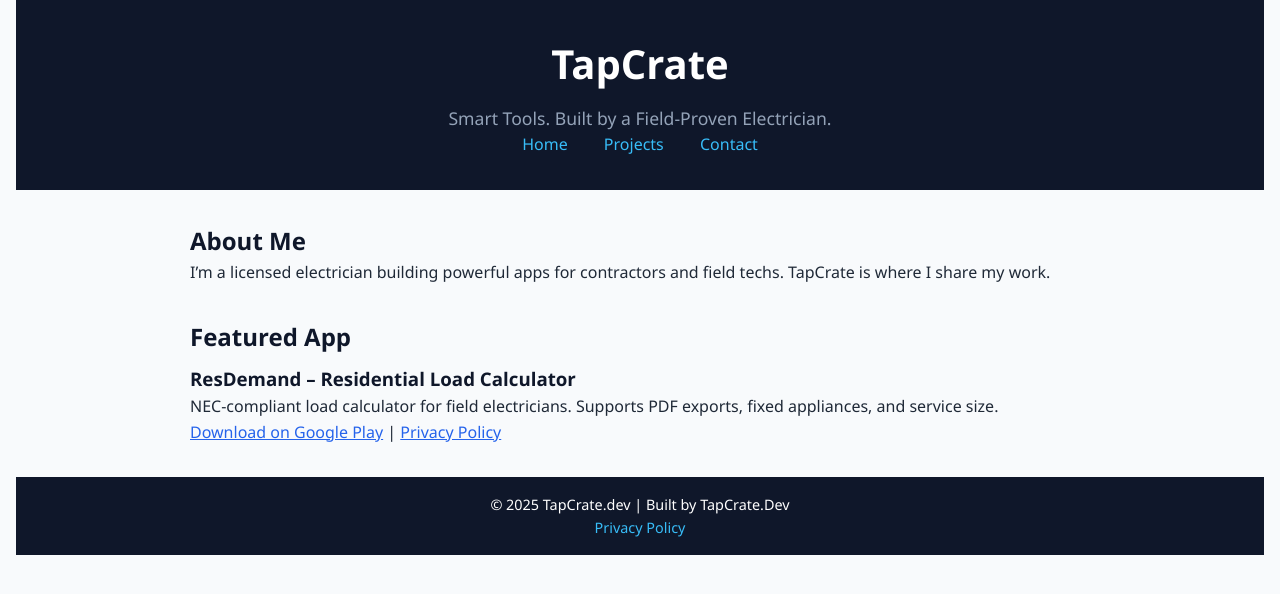
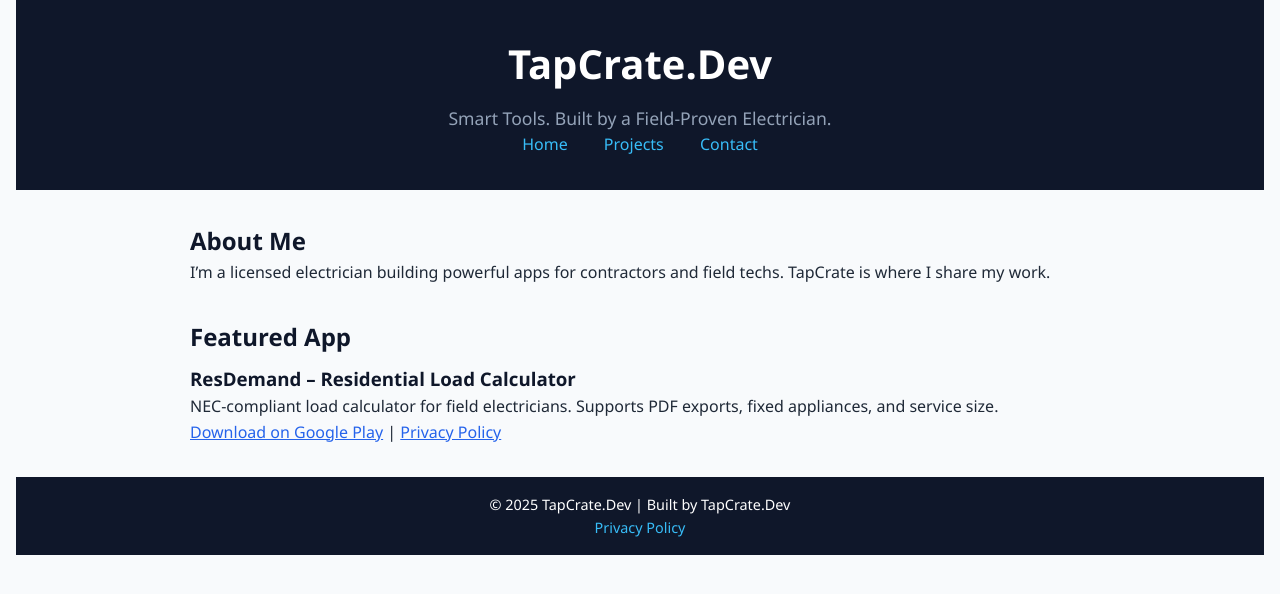
Before and after one commit to tapcrate-dev/tapcrate.dev, a plain HTML site: page index.html in a window 1280 px wide. Drawn offline with Linux system fonts and the light colour scheme.

Commit message:
Corrected name on index.html, added go home to privacy_policy.html

```diff
--- a/index.html
+++ b/index.html
@@ -3,12 +3,12 @@
 <head>
   <meta charset="UTF-8" />
   <meta name="viewport" content="width=device-width, initial-scale=1.0"/>
-  <title>TapCrate | App Developer Portfolio</title>
+  <title>TapCrate.Dev | App Developer Portfolio</title>
   <link rel="stylesheet" href="style.css"/>
 </head>
 <body>
   <header>
-    <h1>TapCrate</h1>
+    <h1>TapCrate.Dev</h1>
     <p>Smart Tools. Built by a Field-Proven Electrician.</p>
     <nav>
       <a href="index.html">Home</a>
@@ -33,7 +33,7 @@
   </main>
 
   <footer>
-    <p>© 2025 TapCrate.dev | Built by TapCrate.Dev</p>
+    <p>© 2025 TapCrate.Dev | Built by TapCrate.Dev</p>
     <p><a href="privacy_policy.html">Privacy Policy</a></p>
   </footer>
 </body>
```
Also changed, not shown: privacy_policy.html (+1 -0 lines).
